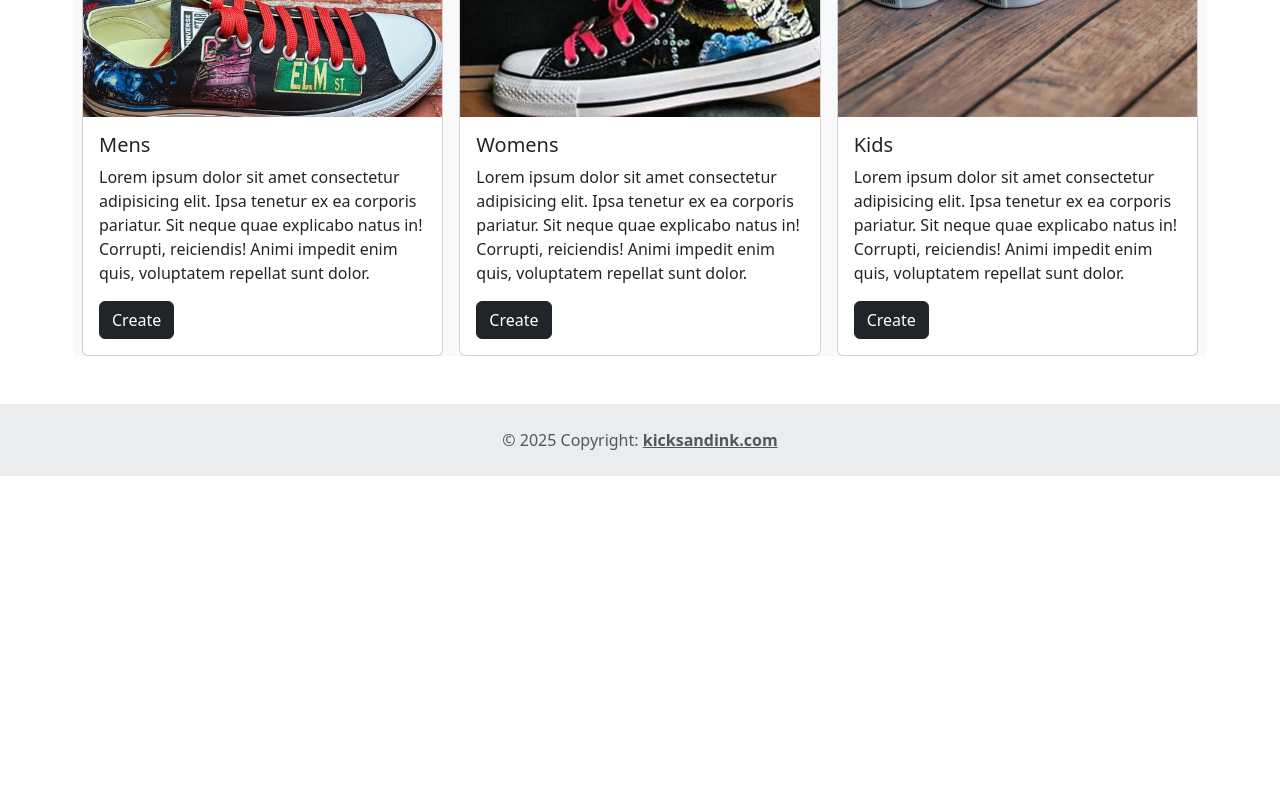
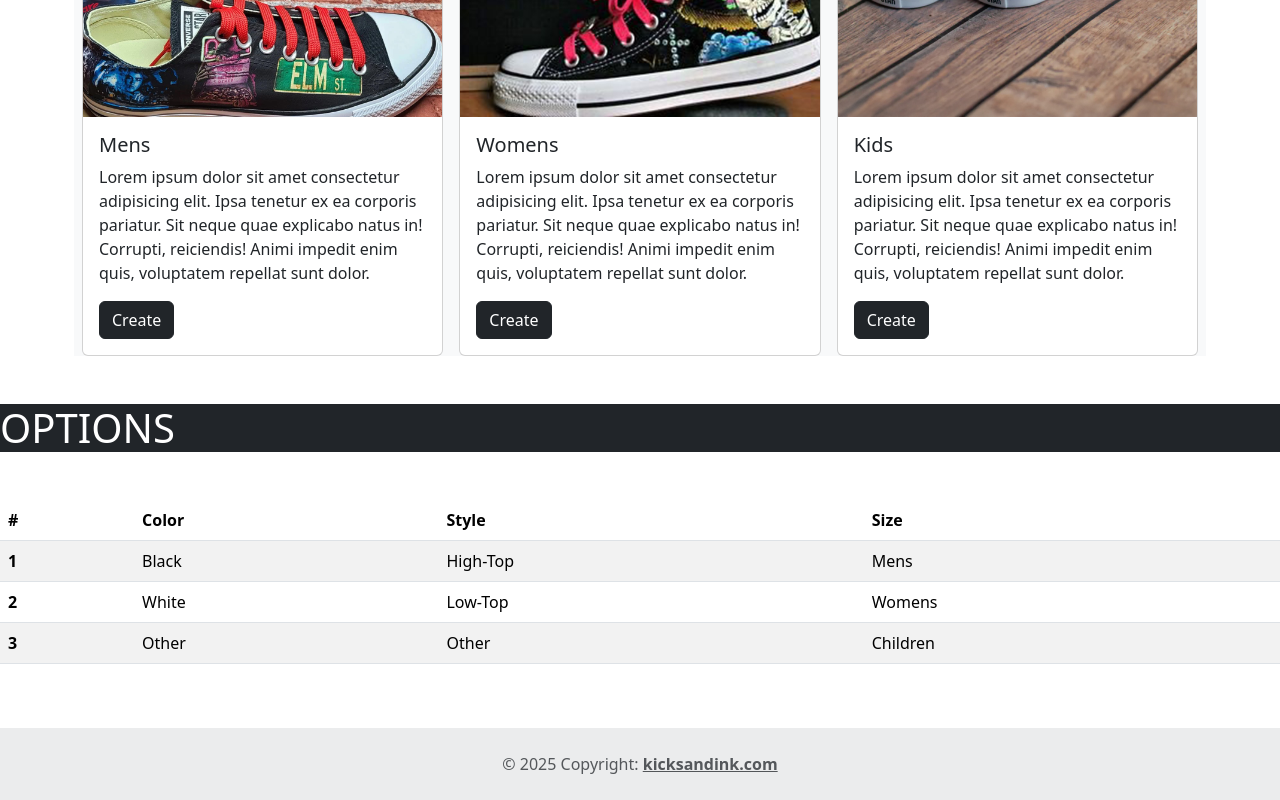
Before and after one commit to GraceR513/ideal-robot, a website: page gallery.html in a window 1280 px wide. Shown: the part 451-1251 px from the top of the page. Before the commit the page ends 927 px from the top, so only its background shows below. Drawn offline with nearby package versions, Linux system fonts and the light colour scheme.

Commit message:
added table

```diff
--- a/gallery.html
+++ b/gallery.html
@@ -82,7 +82,37 @@
             </div>
         </div>
         </div>
-
+        <table class="table table-striped mt-5">
+          <h1 class="Other mt-5 bg-dark text-white">OPTIONS</h1>
+          <thead>
+            <tr>
+              <th scope="col">#</th>
+              <th scope="col">Color</th>
+              <th scope="col">Style</th>
+              <th scope="col">Size</th>
+            </tr>
+          </thead>
+          <tbody>
+            <tr>
+              <th scope="row">1</th>
+              <td>Black</td>
+              <td>High-Top</td>
+              <td>Mens</td>
+            </tr>
+            <tr>
+              <th scope="row">2</th>
+              <td>White</td>
+              <td>Low-Top</td>
+              <td>Womens</td>
+            </tr>
+            <tr>
+              <th scope="row">3</th>
+              <td>Other</td>
+              <td>Other</td>
+              <td>Children</td>
+            </tr>
+          </tbody>
+        </table>
     </div>
     <div class="container-expand pt-5">
         <footer class="text-center text-lg-start bg-body-tertiary text-muted">
```
